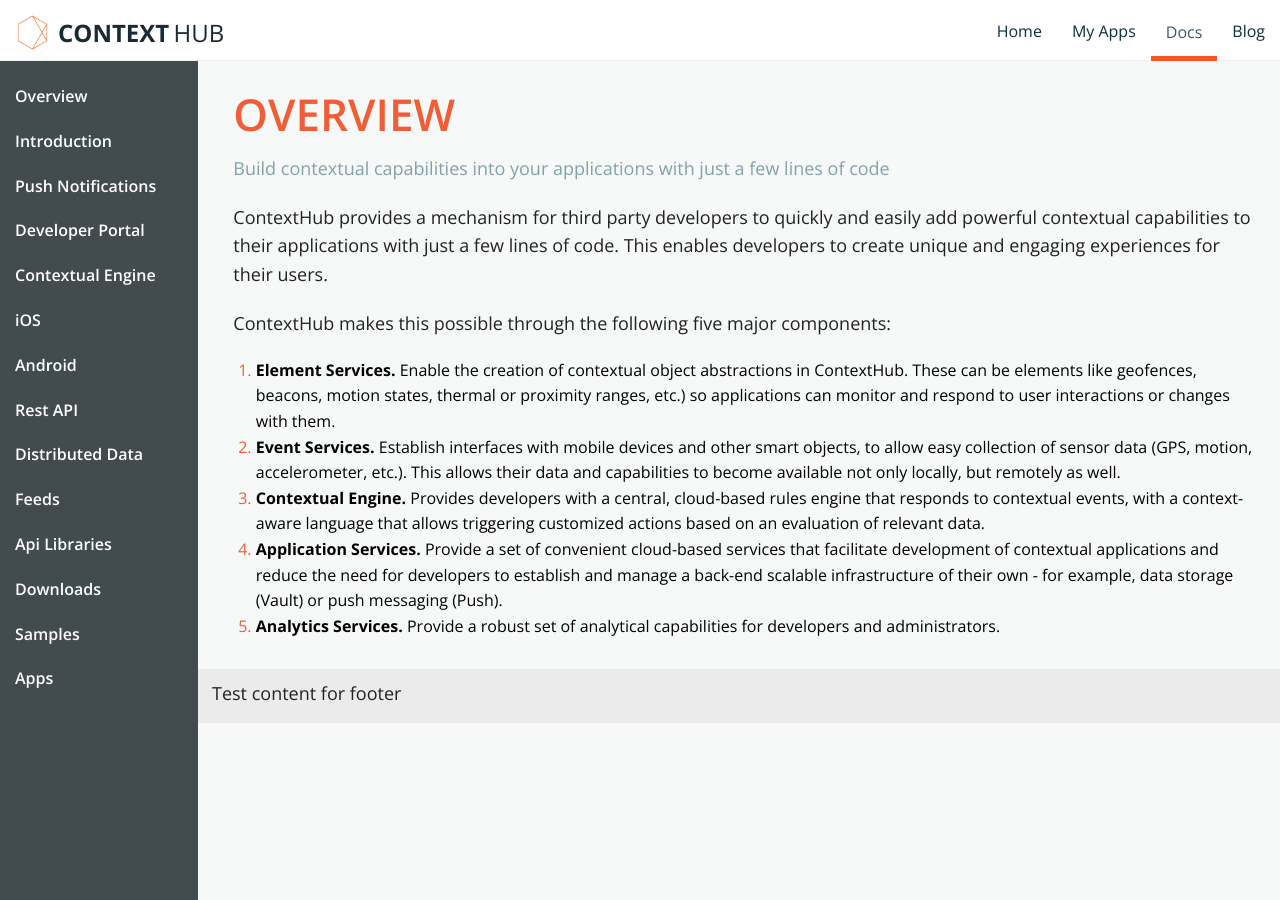
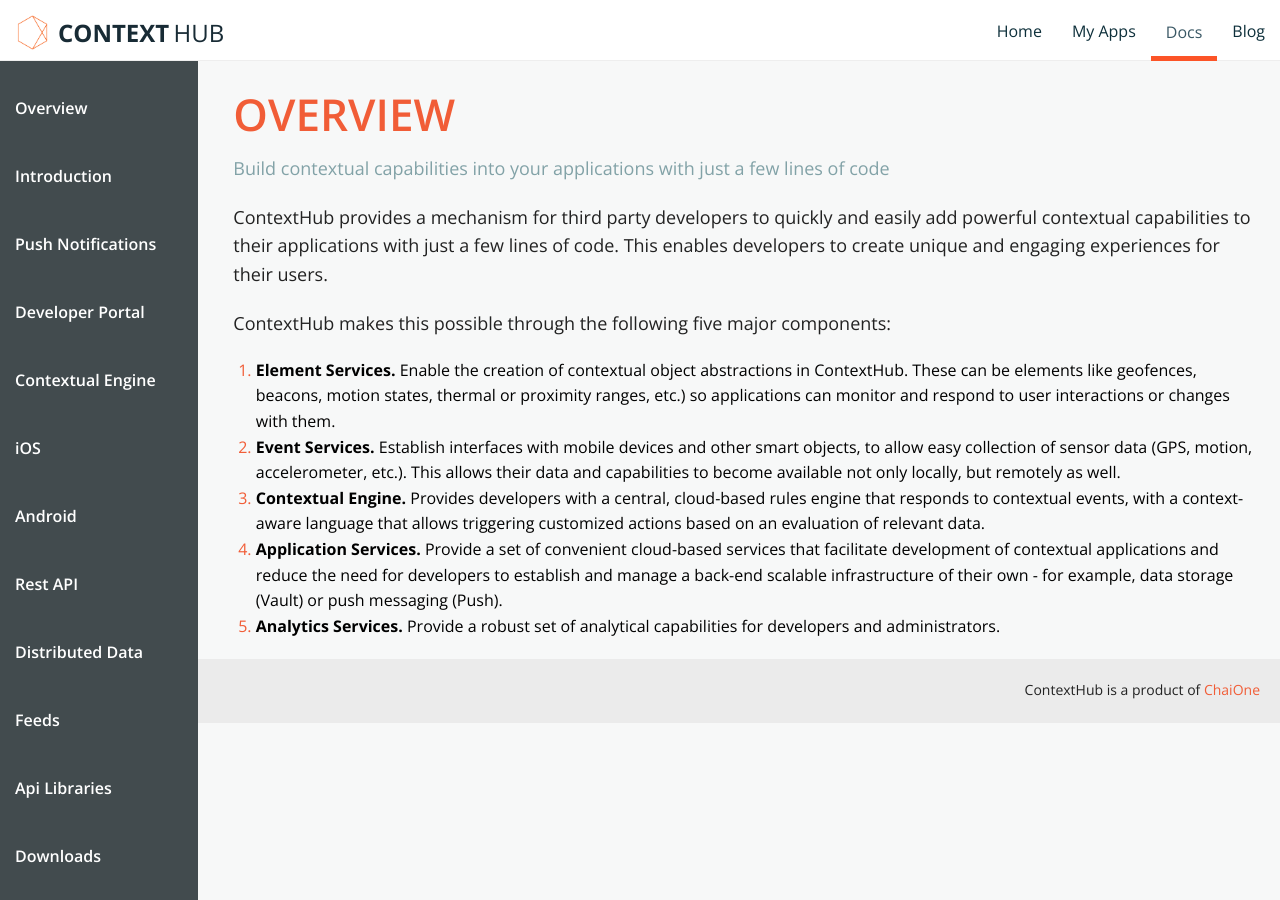
Before and after one commit to contexthub/contexthub.github.io, a Jekyll site: the page built from index.md, in a window 1280 px wide. Built offline with Jekyll 4.4.1, drawn with Linux system fonts in a browser that asks for light colours; a style sheet for code colours, icons or effects is not loaded.

Commit message:
Footer update
update to footer text

```diff
--- a/_includes/footer.html
+++ b/_includes/footer.html
@@ -1,4 +1,4 @@
-<footer>
+<!--<footer>
   <div class="full-width closing">
     <div class="row">
       <div class="large-12 columns">
@@ -13,4 +13,8 @@
       </div>
     </div>
   </div>
+</footer>-->
+
+<footer>
+  <p class="right">ContextHub is a product of <a href="http://www.chaione.com" target="_blank">ChaiOne</a></p>
 </footer>
--- a/_layouts/default.html
+++ b/_layouts/default.html
@@ -41,7 +41,7 @@
 
       <div class="small-9 medium-9 large-10 columns right " id="top">
         {{ content }}
-      <footer><p>Test content for footer</p></footer>
+      {% include footer.html %}
       </div>
 
       <!--End Content -->
--- a/css/foundation-override.css
+++ b/css/foundation-override.css
@@ -108,6 +108,9 @@ ul.magellan {width: 240px}
   height:200px;
   overflow-y:scroll;
 }
+.tabs.vertical dd {
+  min-height: 62px;
+}
 
 .tabs dd > a{
   background-color:transparent;
@@ -159,8 +162,7 @@ dd.active{
 .sub-nav dt .home, .sub-nav dd .home, .sub-nav li .home{
 
   margin-left: -15px;
-  padding-top: 8px;
-  padding-bottom: 8px;
+  line-height: 62px;
 }
 /*.side-nav li a:not(.button){
   color :#fff;
@@ -195,8 +197,6 @@ dd.active{
 #activesection dd > a:hover {
   background-color: rgba(255,255,255,0.2);
   color: #f15d37;
-/* border-top: 1px dashed #82a2a7; */
-border-bottom: 1px dashed #82a2a7;
 }
 
 dl#side-nav.sub-nav dl.sub-nav dd a:hover {
@@ -211,7 +211,6 @@ background-color: rgba(255,255,255,0.25);
 dl#side-nav.sub-nav dl.sub-nav dd a{
   padding-left: 60px;
   color:#82A2A7;
-
 }
 dl#side-nav.sub-nav dl.sub-nav dd.active a{
   color:#f1411d;
@@ -219,7 +218,9 @@ dl#side-nav.sub-nav dl.sub-nav dd.active a{
 dl#side-nav.sub-nav dl.sub-nav dd a:hover{
   color:white;
 }
-
+[data-magellan-expedition] .sub-nav a {
+  line-height: 62px;
+}
 
 /*h1, h2, h3, h4, h5, h6 {
   font-family: 'Abel', sans-serif;
@@ -318,7 +319,7 @@ text-transform: none;
 }
 #top{
 
-  padding: 20px 20px 10px 20px;
+  padding: 20px 20px 0 20px;
 }
 
 hr.short {
@@ -598,17 +599,12 @@ div.panel {
 
 footer {
   background-color: #ebebeb;
-background-repeat: no-repeat;
-position: absolute;
-right: 0;
-/* bottom: -100px; */
-width: 102%;
   margin: 0;
   padding: 0;
-margin-left: 20px;
+  margin-left: -35px;
   z-index: -2;
   height: 64px;
-/* bottom: 1vh; */
+  margin-right: -20px;
 }
 footer .contact {
   padding:60px 0px 30px 0px;
@@ -616,6 +612,10 @@ footer .contact {
 
 footer p {
   margin:20px;
+  font-size: 14px;
+}
+footer a {
+  color:#f15d37;
 }
 
 footer p:last-child {
```
Lines whose indentation alone changed are shown as unchanged.
